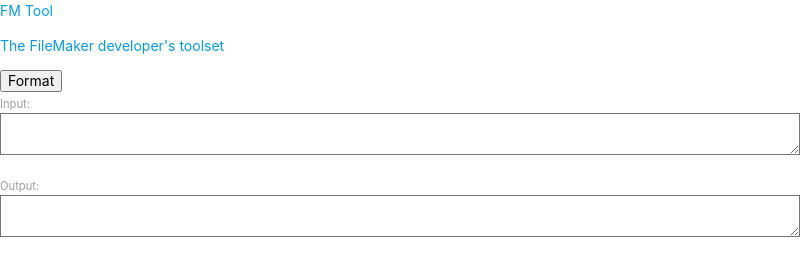
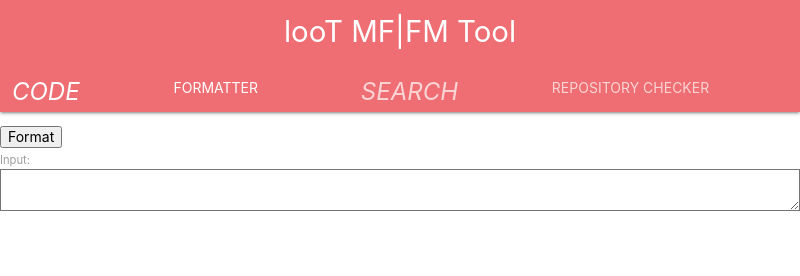
Before and after one commit to phillipshreves/lootmf, an Electron app: page src/index.html in a window 800 px wide. Drawn offline with nearby package versions, Linux system fonts and the light colour scheme.

Commit message:
Updated nav bar and removed output text form

```diff
--- a/src/formatter.js
+++ b/src/formatter.js
@@ -103,5 +103,5 @@
 
 
     // Update the DOM
-    document.getElementById('output_text').innerHTML = output_text
+    document.getElementById('input_text').innerHTML = output_text
 };
--- a/src/index.html
+++ b/src/index.html
@@ -3,19 +3,30 @@
 	<head>
 		<link rel="stylesheet" href="./index.css">
 		<script src="./formatter.js"></script>
+		<script type="text/javascript" src="./materialize/js/bin/materialize.min.js"></script>
 		<meta charset="UTF-8">
 		<title>lootmf - The FM Tool</title>
 		<!-- https://electronjs.org/docs/tutorial/security#csp-meta-tag -->
 		<meta http-equiv="Content-Security-Policy" content="script-src 'self' 'unsafe-inline';" />
 	</head>
 	<body>
-		<div class="nav-wrapper">
-			<a href="#" class="brand-logo">FM Tool</a>
-			<ul>
-				<li><a href="#">The FileMaker developer's toolset</a></li>
-			</ul>
-		</div>
-		<div>
+		<nav class="nav-extended">
+			<div class="nav-wrapper">
+				<a href="#" class="brand-logo">looT MF|FM Tool</a>
+				<ul id="nav-mobile" class="right hide-on-med-and-down">
+					<li><a href="#">The FileMaker developer's toolset</a></li>
+				</ul>
+			</div>
+			<div class="nav-content">
+				<ul class="tabs tabs-transparent">
+					<li class="tab"><a class="active" href="./index.html"><i class="material-icons left">code</i>Formatter</a></li>
+					<li class="tab"><a href="#repository"><i class="material-icons left">search</i>Repository Checker</a></li>
+				</ul>
+			</div>
+		</nav>
+
+
+		<div id="formatter" class="col s12">
 			<form id="input_text_form">
 				<ul>
 					<li>
@@ -27,18 +38,6 @@
 					</li>
 				</ul>
 			</form>
-			<form id="output_text_form">
-				<ul>
-					<li>
-						<label for="output_text">Output:</label>
-						<textarea id="output_text" name="output_text" rows="20"></textarea>
-					</li>
-				</ul>
-			</form>
 		</div>
-
-
-
-		<script type="text/javascript" src="./materialize/js/bin/materialize.min.js"></script>
 	</body>
 </html>
```
